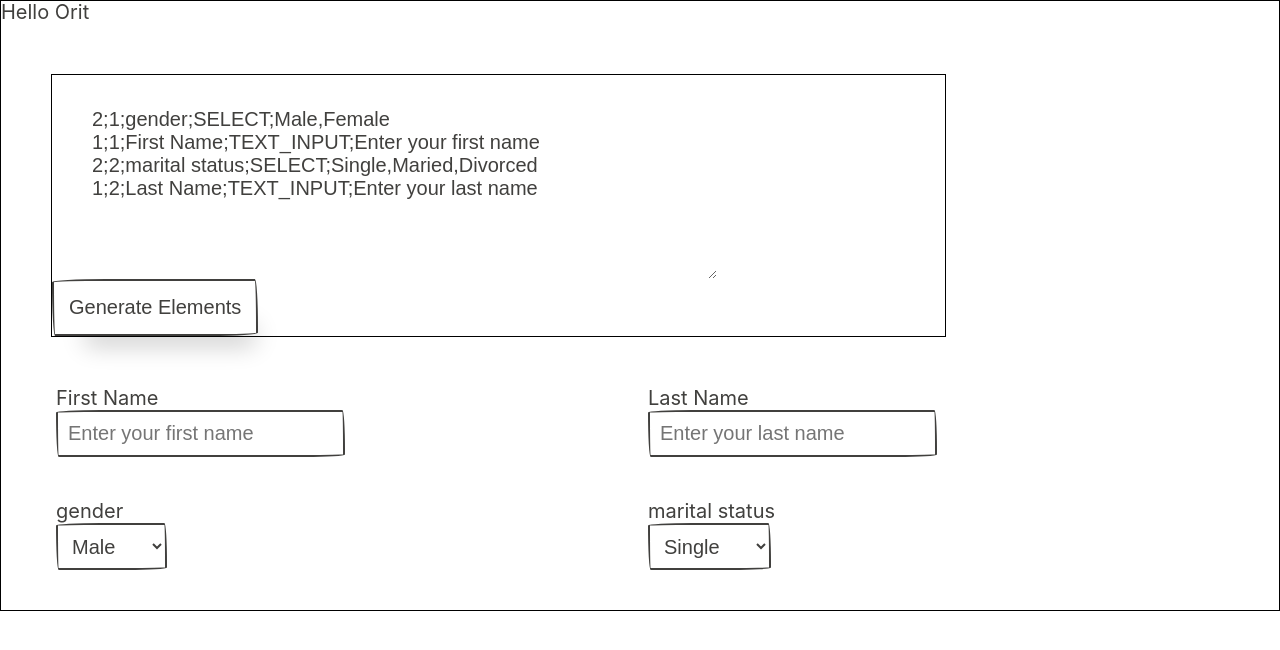
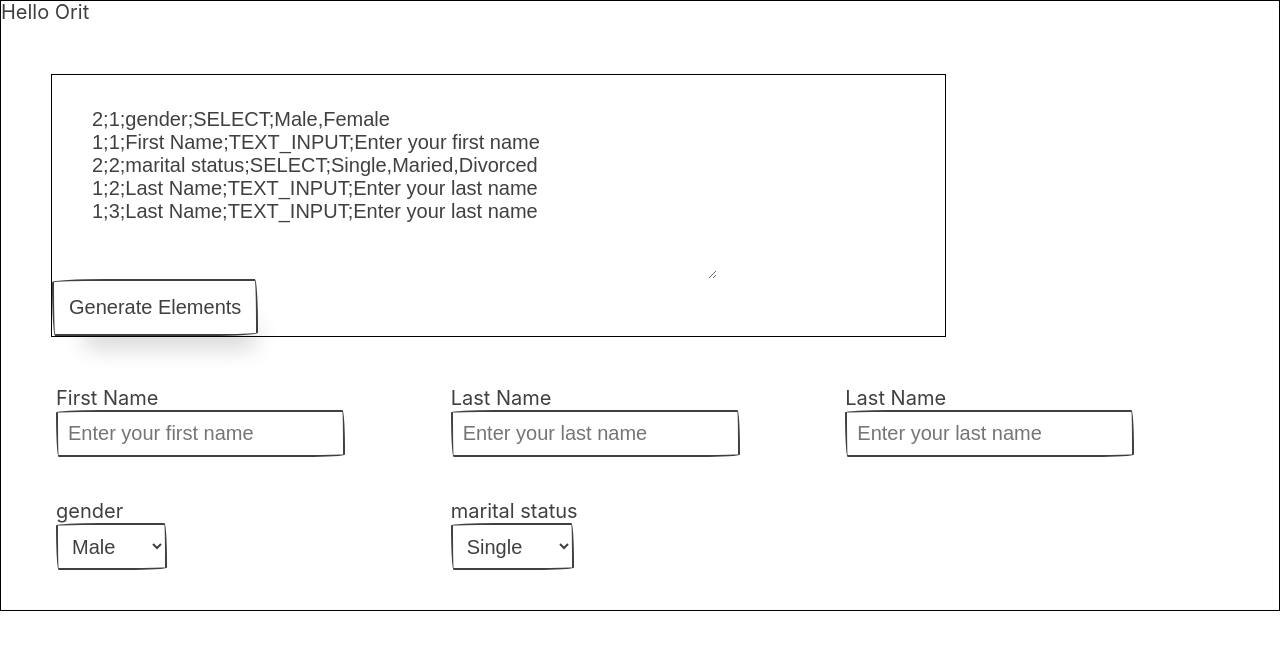
Before and after one commit to okozolin/React-dynamic-components, a React (Create React App) app: page / in a window 1280 px wide. Shown: the top 650 px of the page. Built offline with nearby package versions, Linux system fonts and the light colour scheme; a web font is replaced by a local one.

Commit message:
calculate max columns

```diff
--- a/src/App.js
+++ b/src/App.js
@@ -13,9 +13,11 @@ function App() {
 1;1;First Name;TEXT_INPUT;Enter your first name
 2;2;marital status;SELECT;Single,Maried,Divorced
 1;2;Last Name;TEXT_INPUT;Enter your last name
+1;3;Last Name;TEXT_INPUT;Enter your last name
   `
     const [uiGridText, setUiGridText] = useState(uiGrid)
     let elements = parseElementsFrom(uiGridText);
+    const maxCol = elements.reduce((prev, current) => (prev.col > current.col) ? prev : current)
     console.log('Rendering App')
   return (
       <div className="App">
@@ -26,7 +28,7 @@ function App() {
               </ItemsContext.Provider>
           </div>
           <div id="elements_container">
-              <GridGenerator cols={2}>
+              <GridGenerator cols={maxCol.col}>
                   {elements.map(block => CreateComponents(block))}
               </GridGenerator>
           </div>
--- a/src/components/gridGenerator.component.js
+++ b/src/components/gridGenerator.component.js
@@ -7,10 +7,10 @@ const GridGenerator = ({ cols, children }) => {
     const rows = chunk(React.Children.toArray(children), cols)
     return (
         <Grid>
-            {rows.map((cols) => (
-                <Row>
+            {rows.map((cols,i) => (
+                <Row key={i}>
                     {cols.map((col) => (
-                        <Col sm={12} md={colWidth}>
+                        <Col sm={12} md={colWidth} key={col.key}>
                             {col}
                         </Col>
                     ))}
```
